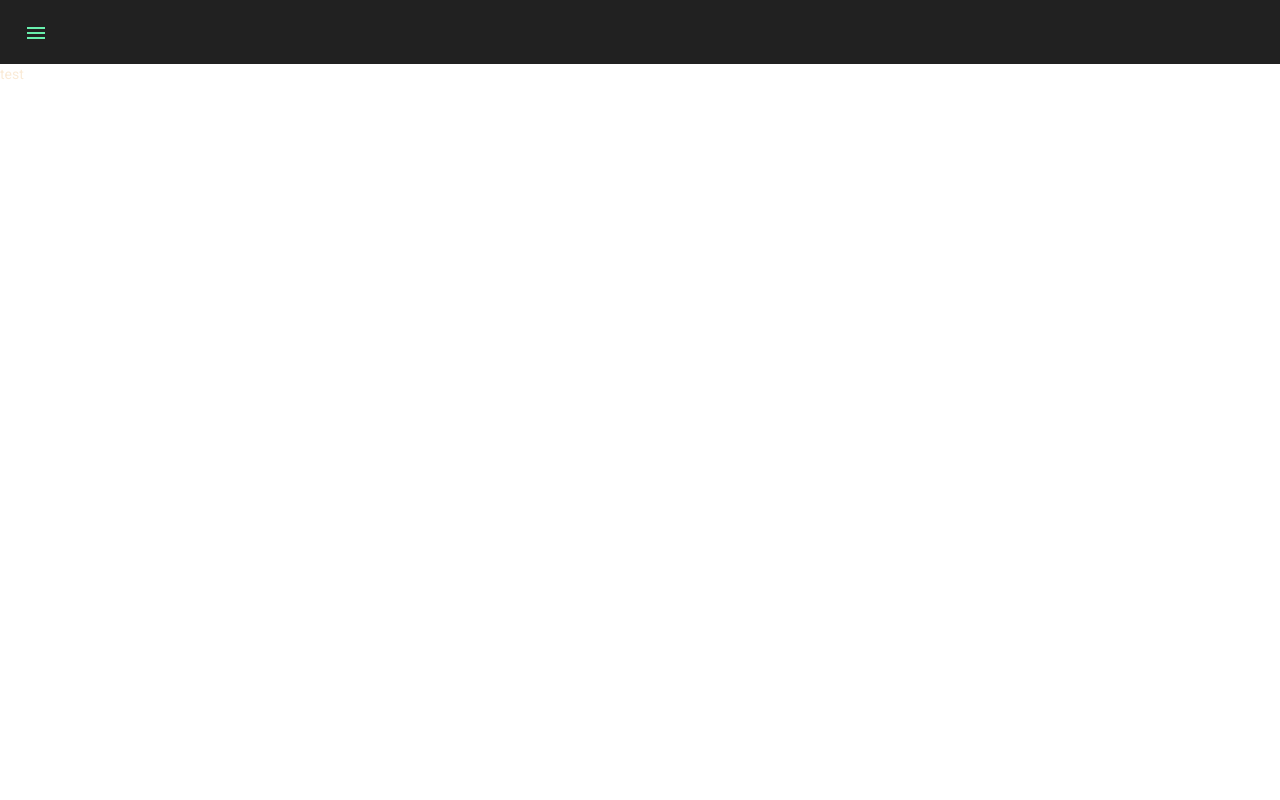
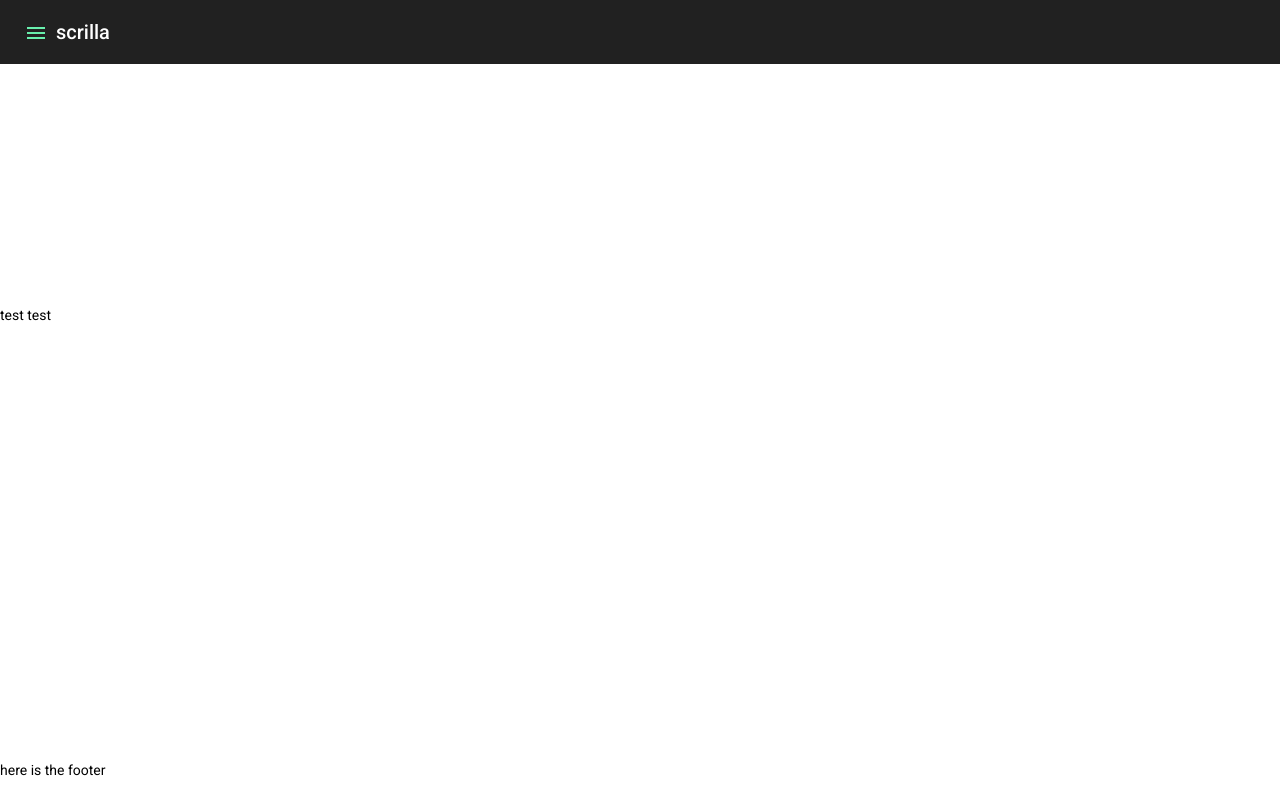
Before and after one commit to webclinic017/scrilla, an Angular app in the folder scrilla/: page / in a window 1280 px wide. Built offline with nearby package versions, Linux system fonts and the light colour scheme.

Commit message:
add mat list to expansion panel

```diff
--- a/scrilla/src/app/app.component.html
+++ b/scrilla/src/app/app.component.html
@@ -1 +1,7 @@
-<app-banner></app-banner>
+<div class="page">
+    <app-banner></app-banner>
+
+    <section class="content">test test</section>
+
+    <footer class="footer"> here is the footer</footer>
+</div>
--- a/scrilla/src/app/app.module.ts
+++ b/scrilla/src/app/app.module.ts
@@ -9,7 +9,9 @@ import { FooterComponent } from './components/footer/footer.component';
 import { SplashComponent } from './components/splash/splash.component';
 
 import { MatButtonModule } from '@angular/material/button';
+import { MatDividerModule } from '@angular/material/divider';
 import { MatIconModule } from '@angular/material/icon';
+import { MatListModule } from '@angular/material/list';
 import { MatToolbarModule } from '@angular/material/toolbar';
 
 
@@ -26,7 +28,9 @@ import { MatToolbarModule } from '@angular/material/toolbar';
     BrowserAnimationsModule,
 
     MatButtonModule,
+    MatDividerModule,
     MatIconModule,
+    MatListModule,
     MatToolbarModule
   ],
   providers: [],
--- a/scrilla/src/app/components/banner/banner.component.html
+++ b/scrilla/src/app/components/banner/banner.component.html
@@ -1,10 +1,31 @@
+<header class="header">
     <mat-toolbar color="basic">
         <button mat-icon-button color="accent" aria-label="expansion-toggle"
                 (click) = "toggleMenu()">
             <mat-icon>menu</mat-icon>
         </button>
+
+        <h1>scrilla</h1>
     </mat-toolbar>
+</header>
 
 <div class="expansion-panel" [@openClose]="this.menuState">
-    test
+    <mat-list>
+        <div mat-subheader>Apps</div>
+        <mat-list-item >
+          <mat-icon mat-list-icon>label_important</mat-icon>
+          <div mat-line>title goes here</div>
+          <div mat-line>description goes here </div>
+        </mat-list-item>
+
+        <mat-divider></mat-divider>
+
+        <div mat-subheader>Documentation</div>
+        <mat-list-item>
+          <mat-icon mat-list-icon>label_important</mat-icon>
+          <div mat-line>title goes here</div>
+          <div mat-line>description goes here</div>
+        </mat-list-item>
+
+      </mat-list>
 </div>
--- a/scrilla/src/styles.css
+++ b/scrilla/src/styles.css
@@ -1,4 +1,26 @@
 /* You can add global styles to this file, and also import other style files */
 
-html, body { height: 100%; }
+html, body { height: 100%;  margin: 0; }
+
 body { margin: 0; font-family: Roboto, "Helvetica Neue", sans-serif; }
+
+.page {
+    display: flex;
+    flex-direction: column;
+    height:100%;
+}
+.page .header{
+    flex-grow: 0;
+    flex-shrink: 1;
+    flex-basis: auto;
+}
+.page .content{
+    flex-grow: 1;
+    flex-shrink: 1;
+    flex-basis: auto;
+}
+.page .footer{
+    flex-grow: 0;
+    flex-shrink: 1;
+    flex-basis: 40px;
+}
```
Also changed, not shown: 1 other file (tests, documents, lock files or other folders). Lines whose indentation alone changed are shown as unchanged.
